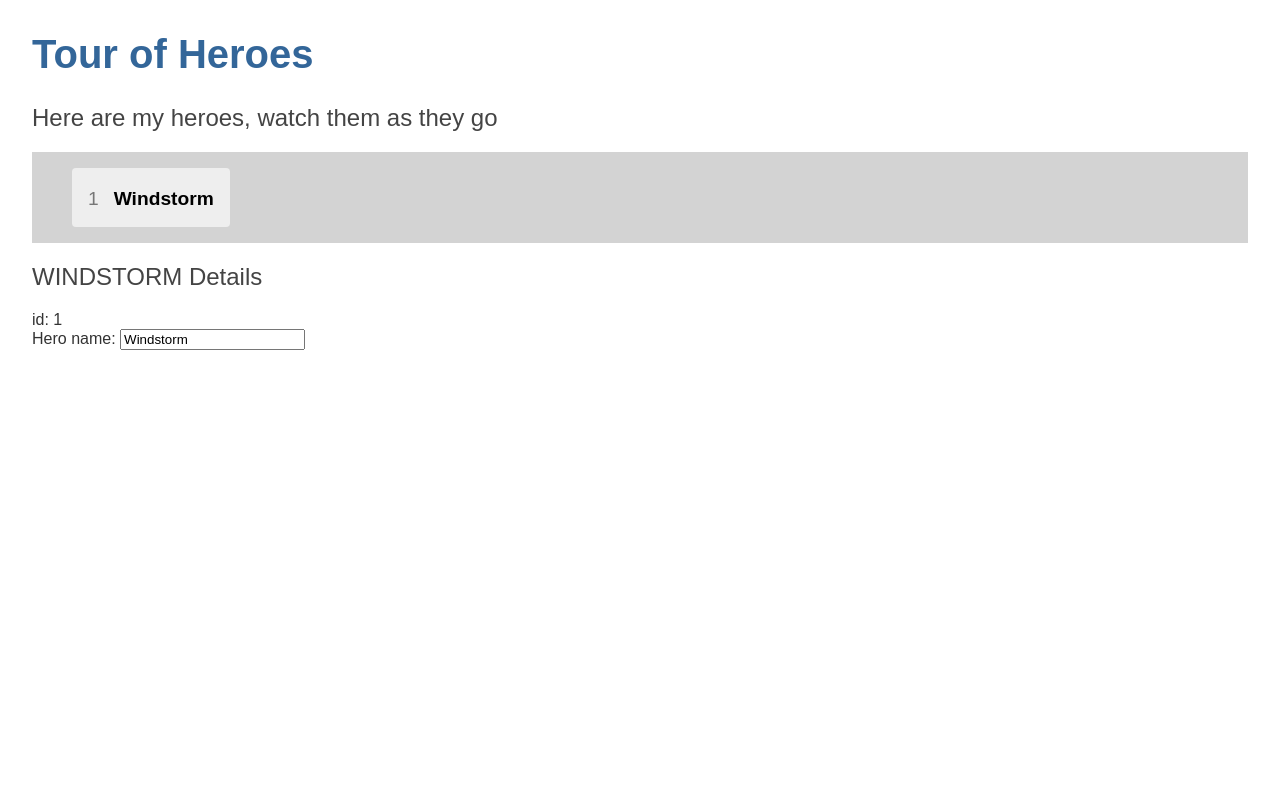
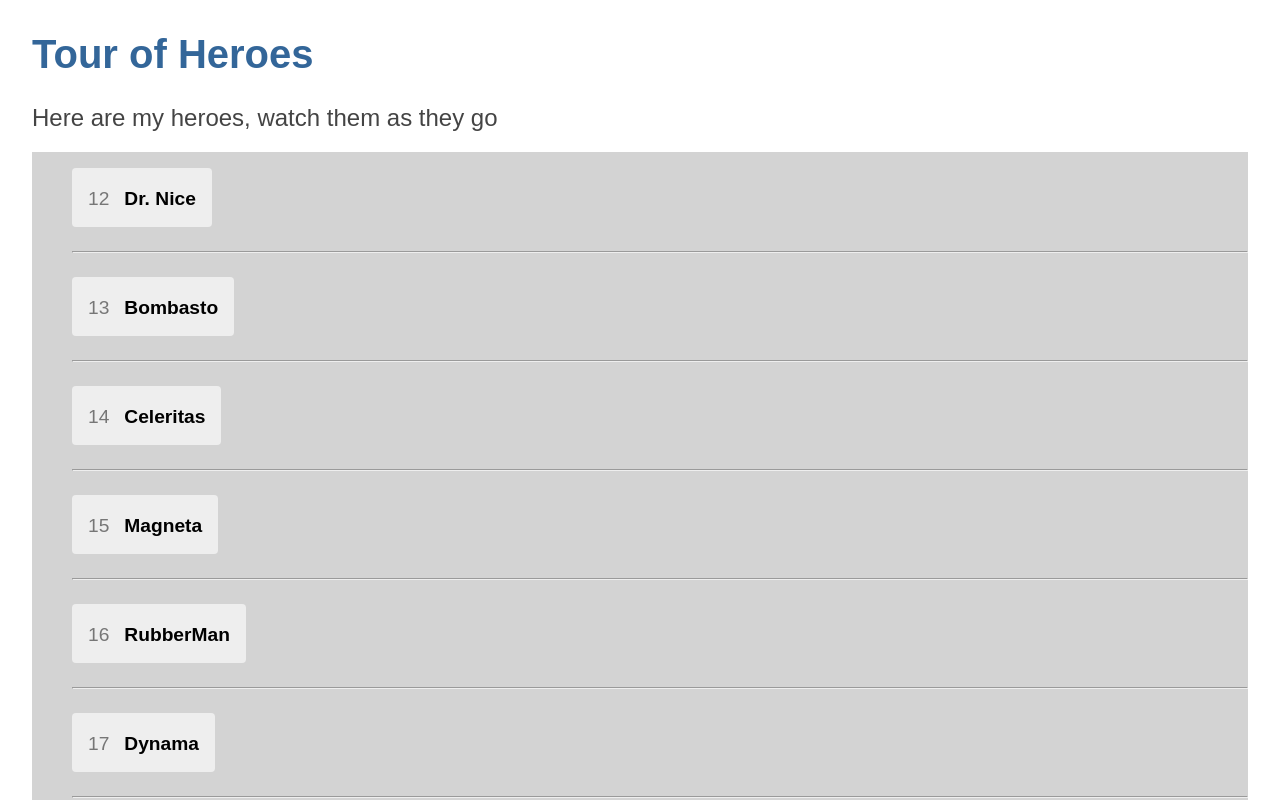
Before and after one commit to jnch009/angular-tour-of-heroes, an Angular app: page / in a window 1280 px wide. Shown: the top 800 px of the page. Built offline with nearby package versions, Linux system fonts and the light colour scheme.

Commit message:
List of heroes

```diff
--- a/src/app/heroes/heroes.component.html
+++ b/src/app/heroes/heroes.component.html
@@ -1,16 +1,10 @@
 <h2>Here are my heroes, watch them as they go</h2>
 <ul class="heroes">
-    <li>
+    <li *ngFor="let hero of heroes">
         <button type="button">
             <span class="badge">{{hero.id}}</span>
             <span class="name">{{hero.name}}</span>
         </button>
+        <hr />
     </li>
 </ul>
-
-<h2>{{hero.name | uppercase}} Details</h2>
-<div><span>id: </span>{{hero.id}}</div>
-<div>
-    <label for="name">Hero name: </label>
-    <input id="name" [(ngModel)]="hero.name" placeholder="name">
-</div>
--- a/src/app/heroes/heroes.component.ts
+++ b/src/app/heroes/heroes.component.ts
@@ -13,10 +13,5 @@
     ngOnInit(): void {
     }
 
-    hero: Hero = {
-        id: 1,
-        name: 'Windstorm'
-    };
-
     heroes = HEROES;
 }
```
Also changed, not shown: src/app/heroes/heroes.component.css (line endings or trailing spaces).
